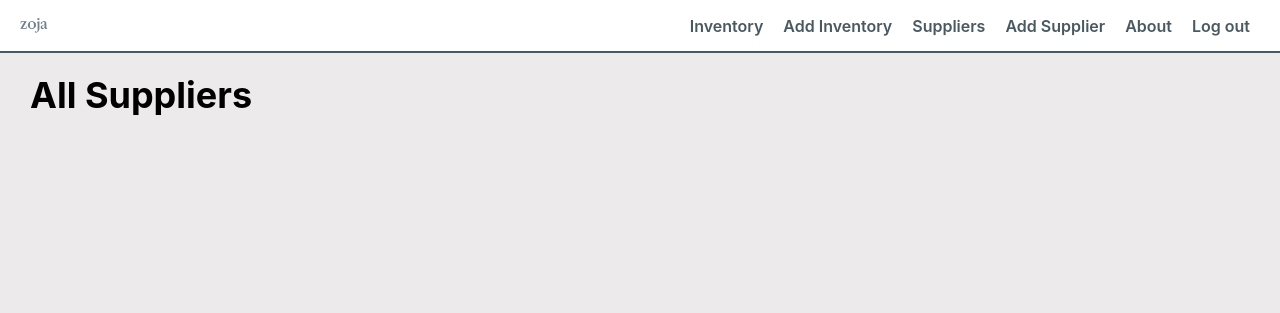
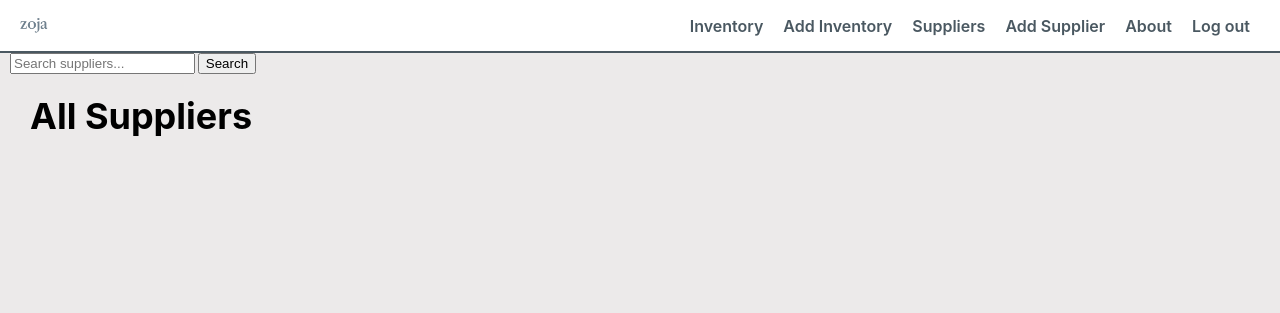
Before and after one commit to mbollino/inventory-tracker, a Django app: page /suppliers/ in a window 1280 px wide. Shown: the top 313 px of the page. Run offline with Django 5.2, Linux system fonts and the light colour scheme; the visitor is signed in with stand-in values (Sample User, id 1); data that the repository does not hold is empty.

Commit message:
Add search fields to inventory list and supplier list

```diff
--- a/main_app/templates/main_app/supplier_list.html
+++ b/main_app/templates/main_app/supplier_list.html
@@ -1,7 +1,10 @@
 {% extends 'base.html' %} {% load static %} {% block head %}
 <link rel="stylesheet" href="{% static 'css/suppliers/supplier_index.css' %}" />
 {% endblock %} {% block content %}
-
+<form method="get" action="{% url 'supplier_index' %}">
+  <input type="text" name="q" placeholder="Search suppliers..." value="{{ query }}">
+  <button type="submit">Search</button>
+</form>
 <section class="page-header">
   <h1>All Suppliers</h1>
 </section>
--- a/main_app/templates/products/index.html
+++ b/main_app/templates/products/index.html
@@ -1,7 +1,10 @@
 {% extends 'base.html' %} {% load static %} {% block head %}
 <link rel="stylesheet" href="{% static 'css/products/product_index.css' %}" />
 {% endblock %} {% block content %}
-
+<form method="get" action="{%url 'product_index' %}">
+  <input type="text" name="q" placeholder="Search products..." value="{{ query }}">
+  <button type="submit">Search</button>
+</form>
 <h1>Product Inventory</h1>
 <hr />
 <table>
--- a/main_app/views.py
+++ b/main_app/views.py
@@ -9,6 +9,7 @@ from .models import Product, Supplier
 from .forms import OrderForm, UserForm, SupplierForm, AddressForm
 from django.contrib.auth.decorators import login_required, user_passes_test
 from django.contrib.auth.mixins import LoginRequiredMixin, UserPassesTestMixin
+from django.db.models import Q
 
 class Home(LoginView):
     template_name = 'home.html'
@@ -32,8 +33,20 @@ class ZojaEditorOnlyMixin(UserPassesTestMixin):
 @login_required
 @user_passes_test(is_zoja_user)
 def product_index(request):
+    query = request.GET.get('q')
     products = Product.objects.all()
-    return render(request, 'products/index.html', {'products': products})
+
+    if query:
+        products = products.filter(
+            Q(name__icontains=query) |
+            Q(sku__icontains=query) |
+            Q(color__icontains=query)
+        )
+
+    return render(request, 'products/index.html', {
+        'products': products,
+        'query': query,
+        })
 
 @login_required
 @user_passes_test(is_zoja_user)
@@ -108,6 +121,22 @@ class SupplierList(LoginRequiredMixin, ZojaOnlyMixin, ListView):
     model = Supplier
     context_object_name = 'suppliers'
     template_name = 'suppliers/supplier_index.html'
+
+    def get_queryset(self):
+        query = self.request.GET.get('q')
+        suppliers = Supplier.objects.all()
+        if query:
+            suppliers = suppliers.filter(
+                Q(company_name__icontains=query) |
+                Q(contact_person__icontains=query) |
+                Q(email__icontains=query)
+            )
+        return suppliers
+
+    def get_context_data(self, **kwargs):
+        context = super().get_context_data(**kwargs)
+        context['query'] = self.request.GET.get('q', "")
+        return context
 
 class SupplierDetail(LoginRequiredMixin, ZojaOnlyMixin, DetailView):
     model = Supplier
```
Also changed, not shown: main_app/static/css/base.css (line endings or trailing spaces).
